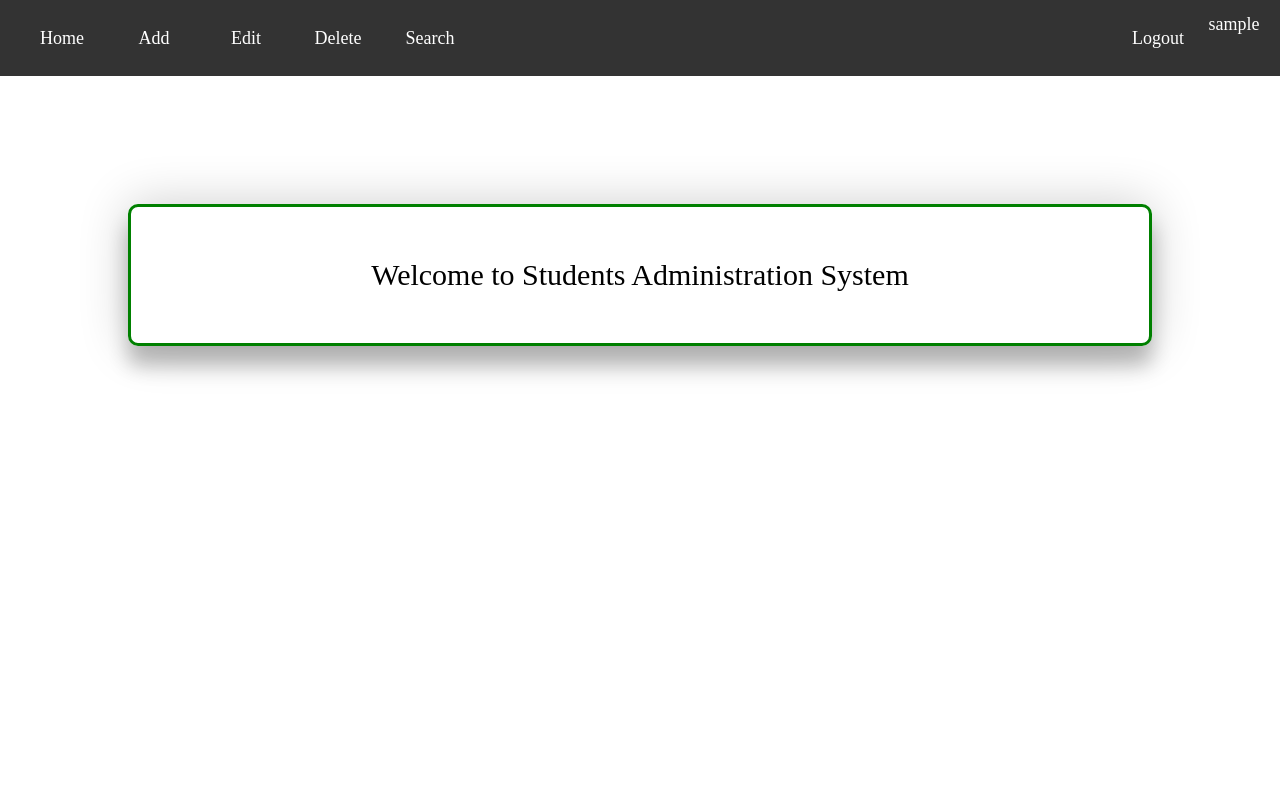
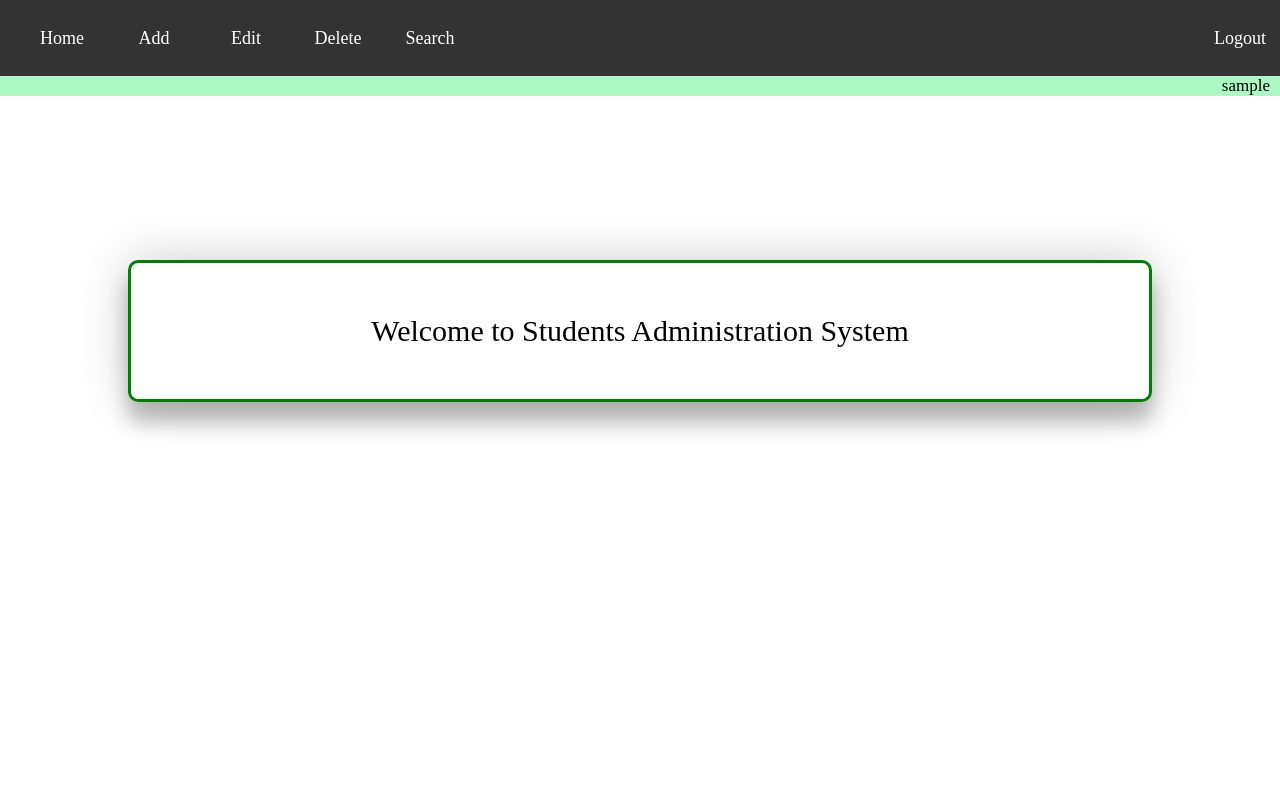
Before and after one commit to CSpyridakis/simple-students-system, a PHP site: page /Teachers.php in a window 1280 px wide. Run offline with PHP 8.4, Linux system fonts and the light colour scheme; the visitor is signed in with stand-in values (Sample User, id 1).

Commit message:
Completed! Just test features

```diff
--- a/web/src/css/header.css
+++ b/web/src/css/header.css
@@ -4,7 +4,7 @@
 }
 .menubar{
     width: 100%;
-    background: #b3b3b3;
+    background: #abf8c2;
     overflow: auto;
 }
 .menubar ul{
@@ -45,22 +45,19 @@
 .menubar ul li a:hover:not(.active) {
     background-color: #4CAF50;
 }
-.nav-user{
+.user-name-header{
     display: block;
-    color: white;
     height: fit-content;
+    width: fit-content;
+    float: right;
+    color: black;
+    font-size: 17px;
+    font-family: 'Times New Roman', Times, serif;
+    margin-right: 10px;
 }
-.nav-logout{
-    color: #4CAF50;
+.logout-user{
+    margin-right: 10px;
 }
 html, body {
     height:100%;
 }
- body {
-    /* Backgound image show full height (change based on screen ratio) */
-    /* background: url("../img/login-bg1.jpg") no-repeat center center fixed;
-    -webkit-background-size: cover;
-    -moz-background-size: cover;
-    -o-background-size: cover;
-    background-size: cover;    */
-}
--- a/web/src/includes/header.inc.php
+++ b/web/src/includes/header.inc.php
@@ -28,8 +28,10 @@
                 <li><div class="nav-item left"><a href="EditStudent.php">Edit</a></div></li>
                 <li><div class="nav-item left"><a href="DeleteStudent.php">Delete</a></div></li>
                 <li><div class="nav-item left"><a href="SearchStudent.php">Search</a></div></li>
-                <?php echo '<li><div class="nav-item nav-user right">'.$username.'</div></li>' ; ?>
-                <li><div class="nav-item nav-logout right"><a href="/includes/logout.inc.php">Logout</a></div></li>
+                <li><div class="nav-item logout-user right"><a href="/includes/logout.inc.php">Logout</a></div></li>
             </ul>
+            <div class="user-name-header"><?php echo $username;?></div>
         </nav>
     </header>
+    <br>
+    <br>
```
